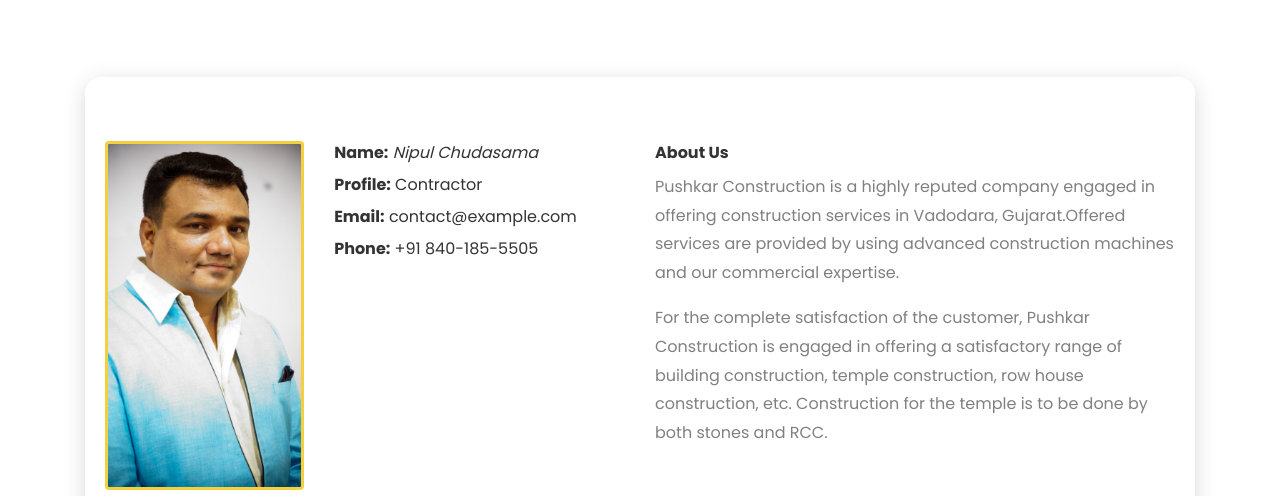
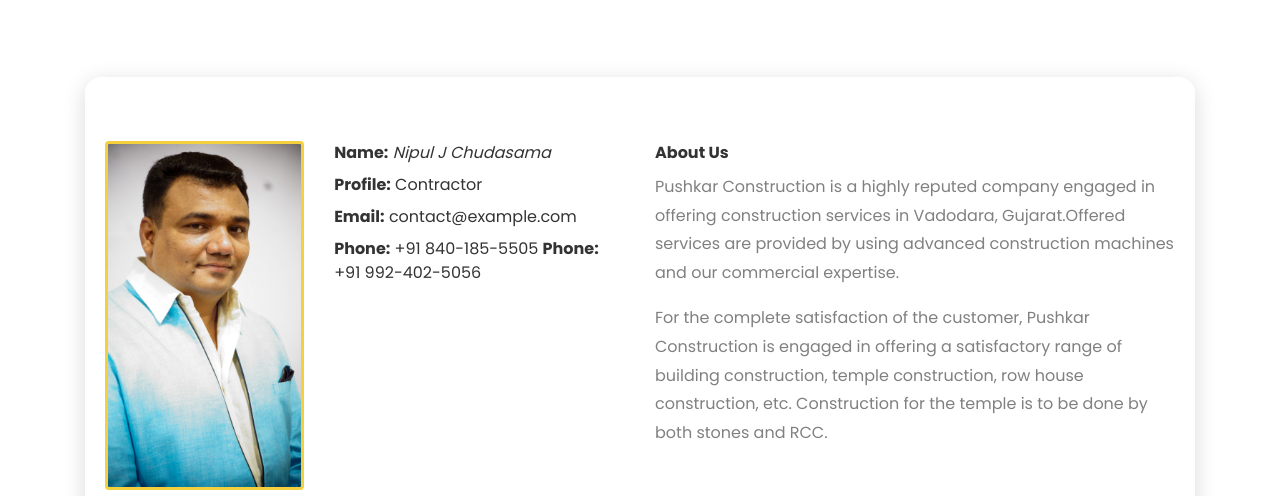
Before and after one commit to DhruvilNagar/pushkarconstruction-frontend, a plain HTML site: page profile.html in a window 1280 px wide. Shown: the part 604-1100 px from the top of the page. Drawn offline with Linux system fonts and the light colour scheme; some packages are replaced by stand-ins of ours; no server answers.

Commit message:
profile name update

```diff
--- a/profile.html
+++ b/profile.html
@@ -166,7 +166,7 @@
                   <div>
                     <h5>
                       <span><b>Name:</b> </span>
-                      <span><i>Nipul Chudasama</i> </span>
+                      <span><i>Nipul J Chudasama</i> </span>
                     </h5>
                     <h5>
                       <span><b>Profile:</b> </span> <span>Contractor</span>
@@ -177,6 +177,7 @@
                     </h5>
                     <h5>
                       <span><b>Phone:</b> </span> <span>+91 840-185-5505</span>
+                      <span><b>Phone:</b> </span> <span>+91 992-402-5056</span>
                     </h5>
                   </div>
                 </div>
```
